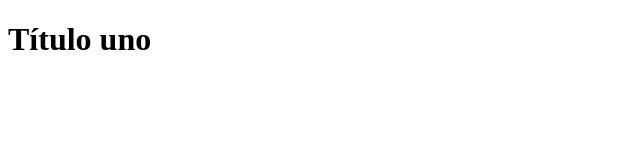
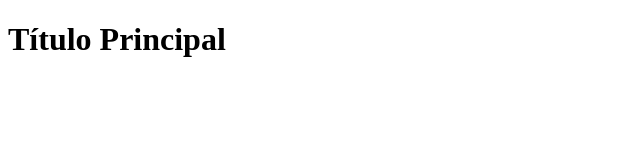
Before and after one commit to africo-git/pruebaNumRama, a plain HTML site: page index.html in a window 1280 px wide. Shown: the whole page, without its empty margins (0-640 px from the left). Drawn offline with Linux system fonts and the light colour scheme.

Commit message:
Modificado título uno

```diff
--- a/index.html
+++ b/index.html
@@ -7,7 +7,7 @@
     <title>Mi título</title>
 </head>
 <body>
-    <h1>Título uno</h1>
+    <h1>Título Principal</h1>
 
 </body>
 </html>
```
